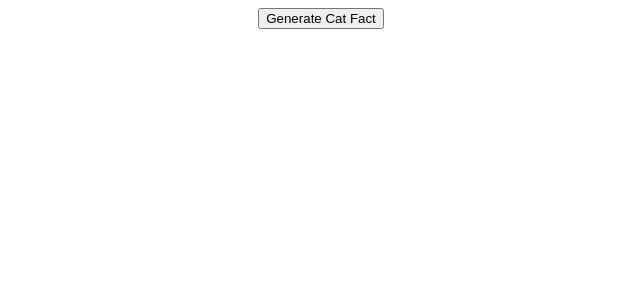
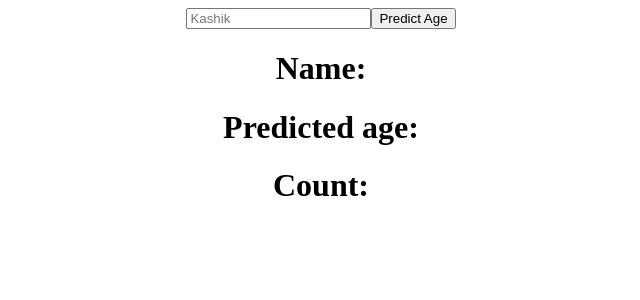
Before and after one commit to AshwanthramKL/react-notes, a React (Create React App) app: page / in a window 1280 px wide. Shown: the top 300 px of the page, without its empty margins (319-959 px from the left). Built offline with nearby package versions, Linux system fonts and the light colour scheme; no server answers.

Commit message:
added example 2 for fetching data from api

```diff
--- a/src/App.js
+++ b/src/App.js
@@ -3,22 +3,30 @@
 import Axios from "axios";
 
 function App() {
-  const [catFact, setCatFact] = useState("");
+  const [name, setName] = useState("");
+  const [predictedAge, setPredictedAge] = useState(null);
 
-  const fetchCatFact = () => {
-    Axios.get("https://catfact.ninja/fact").then((res) => {
-      setCatFact(res.data.fact);
+  const predictAge = () => {
+    Axios.get(`https://api.agify.io/?name=${name}`).then((res) => {
+      setPredictedAge(res.data)
+      console.log(predictedAge)
     });
   };
 
-  useEffect(() => {
-    fetchCatFact();
-  }, []);
-
   return (
     <div className="App">
-      <button onClick={fetchCatFact}>Generate Cat Fact</button>
-      <p>{catFact}</p>
+      <input
+        type="text"
+        placeholder="Kashik"
+        onChange={(event) => {
+          setName(event.target.value);
+        }}
+      />
+      <button onClick={predictAge}>Predict Age</button>
+
+      <h1>Name: {predictedAge?.name}</h1>
+      <h1>Predicted age: {predictedAge?.age}</h1>
+      <h1>Count: {predictedAge?.count}</h1>
     </div>
   );
 }
```
